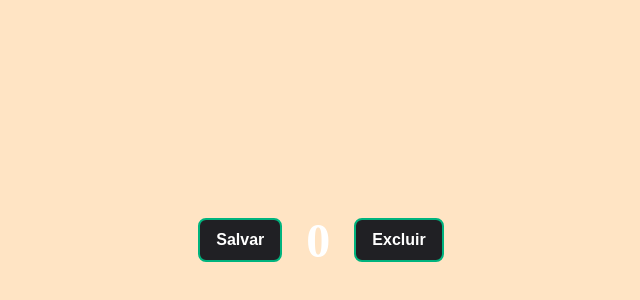
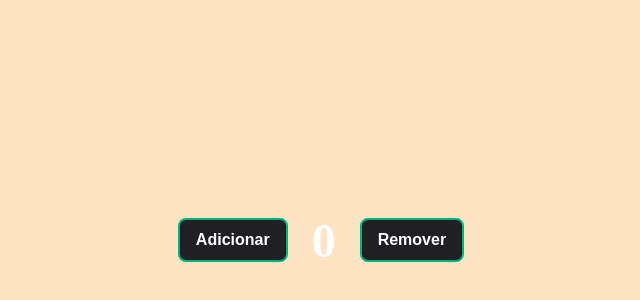
Before and after one commit to macedocmateus/introducao-react, a React (Vite) app: page / in a window 1280 px wide. Shown: the part 160-460 px from the top of the page, without its empty margins (319-959 px from the left). Built offline with nearby package versions, Linux system fonts and the light colour scheme.

Commit message:
creating a hook

```diff
--- a/src/App.tsx
+++ b/src/App.tsx
@@ -1,13 +1,21 @@
+import "./global.css";
+
 import { Button } from "./components/button";
+import { useMessage } from "./hooks/useMessage";
 
 import styles from "./app.module.css";
 
 export function App() {
+    const { show } = useMessage({ name: "Mateus", age: 22 });
+
     return (
         <div className={styles.container}>
-            <Button name="Salvar" onClick={() => alert("Salvo")}></Button>
+            <Button
+                name="Adicionar"
+                onClick={() => show("Mensagem personalizada do meu hook")}
+            ></Button>
             <span>0</span>
-            <Button name="Excluir"></Button>
+            <Button name="Remover"></Button>
         </div>
     );
 }
--- /dev/null
+++ b/src/hooks/useMessage.ts
@@ -0,0 +1,12 @@
+type Props = {
+    name: string;
+    age: number;
+};
+
+export function useMessage({ name, age }: Props) {
+    function show(message: string) {
+        console.log(name, age, message);
+    }
+
+    return { show };
+}
```
